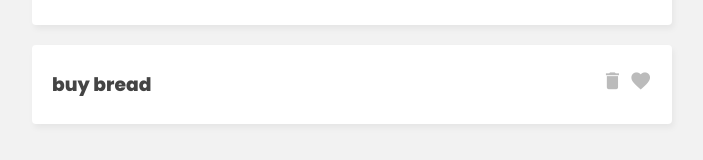
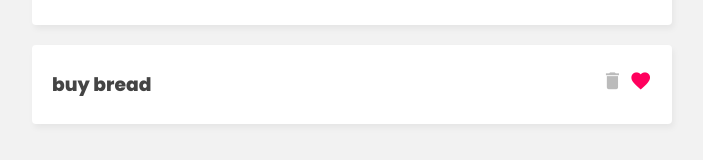
Before and after one commit to nithinK-142/vue-todo, a Vue app: page / in a window 1280 px wide. Shown: the part 356-516 px from the top of the page, without its empty margins (288-991 px from the left). Built offline with nearby package versions, Linux system fonts and the light colour scheme.

Commit message:
update: active and hover classes for icons.

```diff
--- a/src/assets/main.css
+++ b/src/assets/main.css
@@ -53,6 +53,7 @@ header h1 {
   text-align: right;
 }
 .task i {
+  user-select: none;
   font-size: 1.4em;
   margin-left: 6px;
   cursor: pointer;
--- a/src/components/TaskDetails.vue
+++ b/src/components/TaskDetails.vue
@@ -13,7 +13,12 @@
       <h3>{{ task.title }}</h3>
       <div class="icons">
         <i @click="deleteTask(task.id)" class="material-icons">delete</i>
-        <i @click="toggleFav(task.id)" class="material-icons">favorite</i>
+        <i
+          @click="toggleFav(task.id)"
+          :class="{ active: task.isFav }"
+          class="material-icons"
+          >favorite</i
+        >
       </div>
     </div>
   </div>
@@ -47,4 +52,7 @@ const displayCount = computed(() => {
 p {
   text-align: center;
 }
+.icons :first-child:hover {
+  color: black;
+}
 </style>
```
